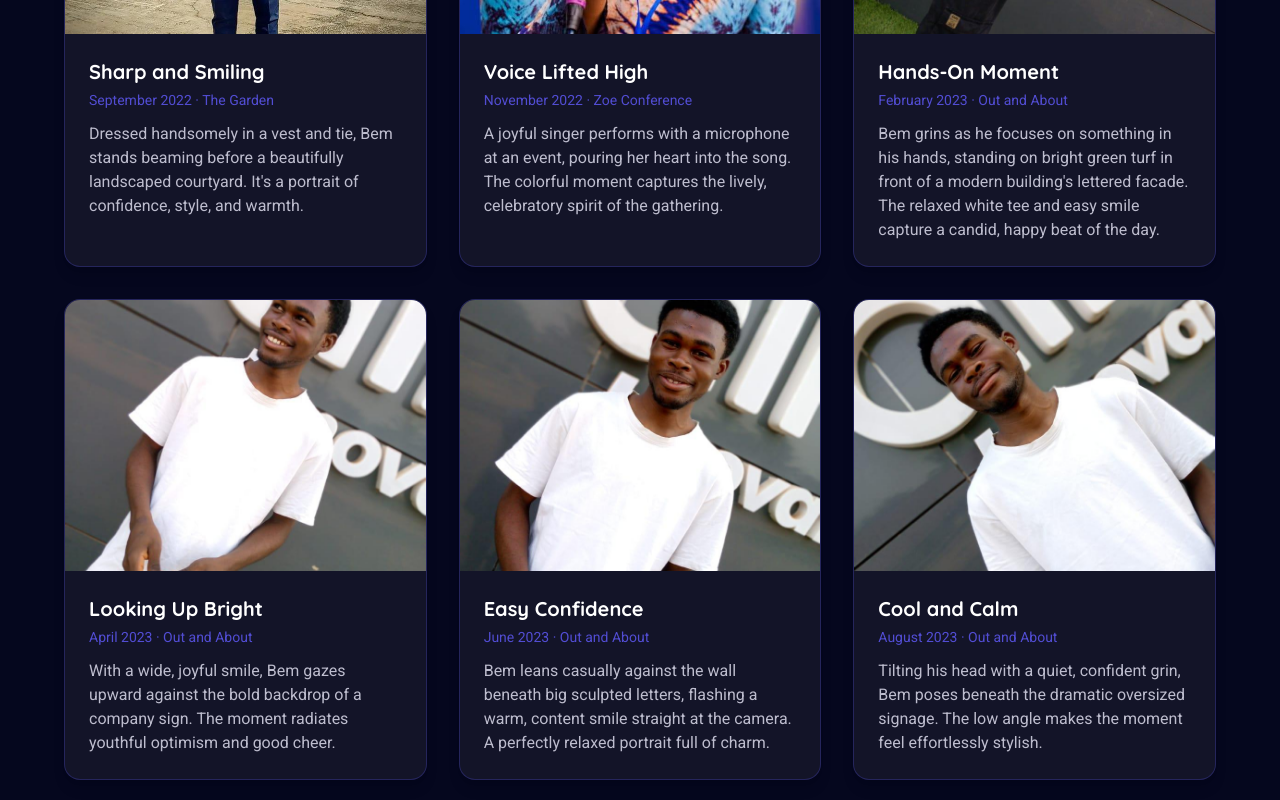
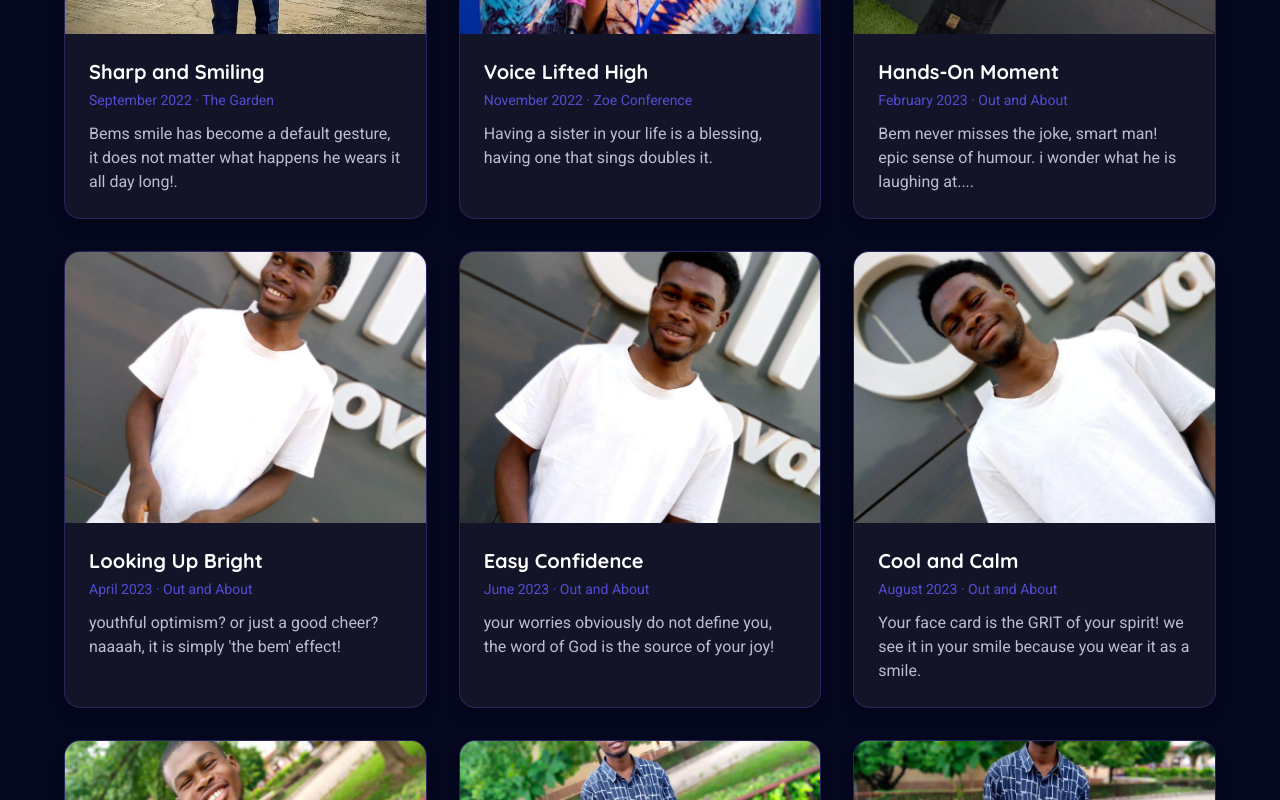
Before and after one commit to courage-ogbaji/Frenzo, a Next.js app: page /gallery in a window 1280 px wide. Shown: the part 3600-4400 px from the top of the page. Built offline with nearby package versions, Linux system fonts and the light colour scheme.

Commit message:
Update birthday message

```diff
--- a/src/data/gallery.ts
+++ b/src/data/gallery.ts
@@ -184,7 +184,7 @@ export const photos: Photo[] = [
     date: "September 2022",
     location: "The Garden",
     story:
-      "Dressed handsomely in a vest and tie, Bem stands beaming before a beautifully landscaped courtyard. It's a portrait of confidence, style, and warmth.",
+      "Bems smile has become a default gesture, it does not matter what happens he wears it all day long!.",
   },
   {
     id: "media-22",
@@ -193,7 +193,7 @@ export const photos: Photo[] = [
     date: "November 2022",
     location: "Zoe Conference",
     story:
-      "A joyful singer performs with a microphone at an event, pouring her heart into the song. The colorful moment captures the lively, celebratory spirit of the gathering.",
+      "Having a sister in your life is a blessing, having one that sings doubles it.",
   },
   {
     id: "media-23",
@@ -202,7 +202,7 @@ export const photos: Photo[] = [
     date: "February 2023",
     location: "Out and About",
     story:
-      "Bem grins as he focuses on something in his hands, standing on bright green turf in front of a modern building's lettered facade. The relaxed white tee and easy smile capture a candid, happy beat of the day.",
+      "Bem never misses the joke, smart man! epic sense of humour. i wonder what he is laughing at....",
   },
   {
     id: "media-24",
@@ -211,7 +211,7 @@ export const photos: Photo[] = [
     date: "April 2023",
     location: "Out and About",
     story:
-      "With a wide, joyful smile, Bem gazes upward against the bold backdrop of a company sign. The moment radiates youthful optimism and good cheer.",
+      "youthful optimism? or just a good cheer? naaaah, it is simply \'the bem\' effect!",
   },
   {
     id: "media-25",
@@ -220,7 +220,7 @@ export const photos: Photo[] = [
     date: "June 2023",
     location: "Out and About",
     story:
-      "Bem leans casually against the wall beneath big sculpted letters, flashing a warm, content smile straight at the camera. A perfectly relaxed portrait full of charm.",
+      "your worries obviously do not define you, the word of God is the source of your joy!",
   },
   {
     id: "media-26",
@@ -229,7 +229,7 @@ export const photos: Photo[] = [
     date: "August 2023",
     location: "Out and About",
     story:
-      "Tilting his head with a quiet, confident grin, Bem poses beneath the dramatic oversized signage. The low angle makes the moment feel effortlessly stylish.",
+      "Your face card is the GRIT of your spirit! we see it in your smile because you wear it as a smile.",
   },
   {
     id: "media-27",
@@ -238,7 +238,7 @@ export const photos: Photo[] = [
     date: "October 2023",
     location: "The Garden",
     story:
-      "Surrounded by lush greenery and trees, Bem beams a huge, infectious smile in a patterned navy shirt. The sunny park setting makes the joy feel boundless.",
+      "Bem countenance is infectious! it can go beyond friends up to the faces of random strangers. he spreads it generously.",
   },
   {
     id: "media-28",
--- a/src/data/wishes.ts
+++ b/src/data/wishes.ts
@@ -38,9 +38,9 @@ export const wishes: Wish[] = [
       "I have always believed that 'the matter of the heart is the heart of the matter'. If this is true, it will be safe to say, yours is a full-treasure of a heart!",
       "God bless your heart!",
       "Your light is within you!  This is why you cannot be dimmed, because you shine from inside out!",
-      "I love you dearly. May the testimony of the spirit of God for you explode in this new year and may it mark a clear shift for you. I have a lot to say to you but let's save it for the days when knees have deep and hearts have ascended high.... Lol",
-      "This is very personal, but you have earned the right to use my 'Exclusive Godcolors Description', I hope these words describes;",
-      "\"Forged from the embers of hallowed antiquity. hewned from the very rocks that heralded civilization as we know it. Bud from the stems of the majesty in eternal nativity; not made of falial RNA, but born of spirit DNA! Famed as the joy of the celestial hierachy, revered in the highest cadre of immortal dynasty. Framed to texture of the heavenly flames, burning in the intensity aboves orions claims! Covenanted to statures beyond posidons fame, exalted in glory to now and forever reign. GODCOLORS!\"",
+      "I love you dearly. May the testimony of the spirit of God for you explode in this new year and may it mark a clear shift for you. I have a lot to say to you but let's save it for the days when knees have gone deep and hearts have ascended high.... Lol",
+      "This is very personal, but you have earned the right to use my 'Exclusive Godcolors Description', I hope these words do justice;",
+      "\"Forged from the embers of hallowed antiquity. hewned from the very rocks that heralded civilization as we know it. Bud from the stems of the majesty in eternal nativity; not made of falial RNA, but born of spirit DNA! Famed as the joy of the celestial hierachy, revered in the highest cadre of immortal dynasty. Framed to texture of the heavenly flames, burning in the intensity aboves orions claims! Covenanted to statures beyond posidons fame, exalted in glory to now and forever reign.\"",
       "May your Godcolors break out!",
     ],
   },
@@ -57,7 +57,7 @@ export const wishes: Wish[] = [
       'Then one day after service, I decided to approach you and asked, "Why are you always quiet?"',
       'And you replied, "Nothing," in the shyest tone ever.',
       'Then I looked at you and said, "Why are you talking like this? Are you hungry?" 😂',
-      'And you shyly replied again, "This is how I used to talk."',
+      'And you shyly replied again, "This is how I use to talk."',
       "Somehow, somehow—I honestly don't know how—we went from being strangers who barely spoke to becoming very, very good friends.",
       "Looking back now, I can't help but smile at how far our friendship has come. What started with a simple conversation became one of the most beautiful friendships I have ever had. Through the years, you have become more than just a friend to me; you have become a brother, someone I genuinely love, appreciate, and cherish.",
       "Thank you for all the memories, the laughter, the support, and for simply being you. Your friendship has been a gift, and I am truly grateful for every moment we've shared.",
```
Also changed, not shown: 1 other file (tests, documents, lock files or other folders).
